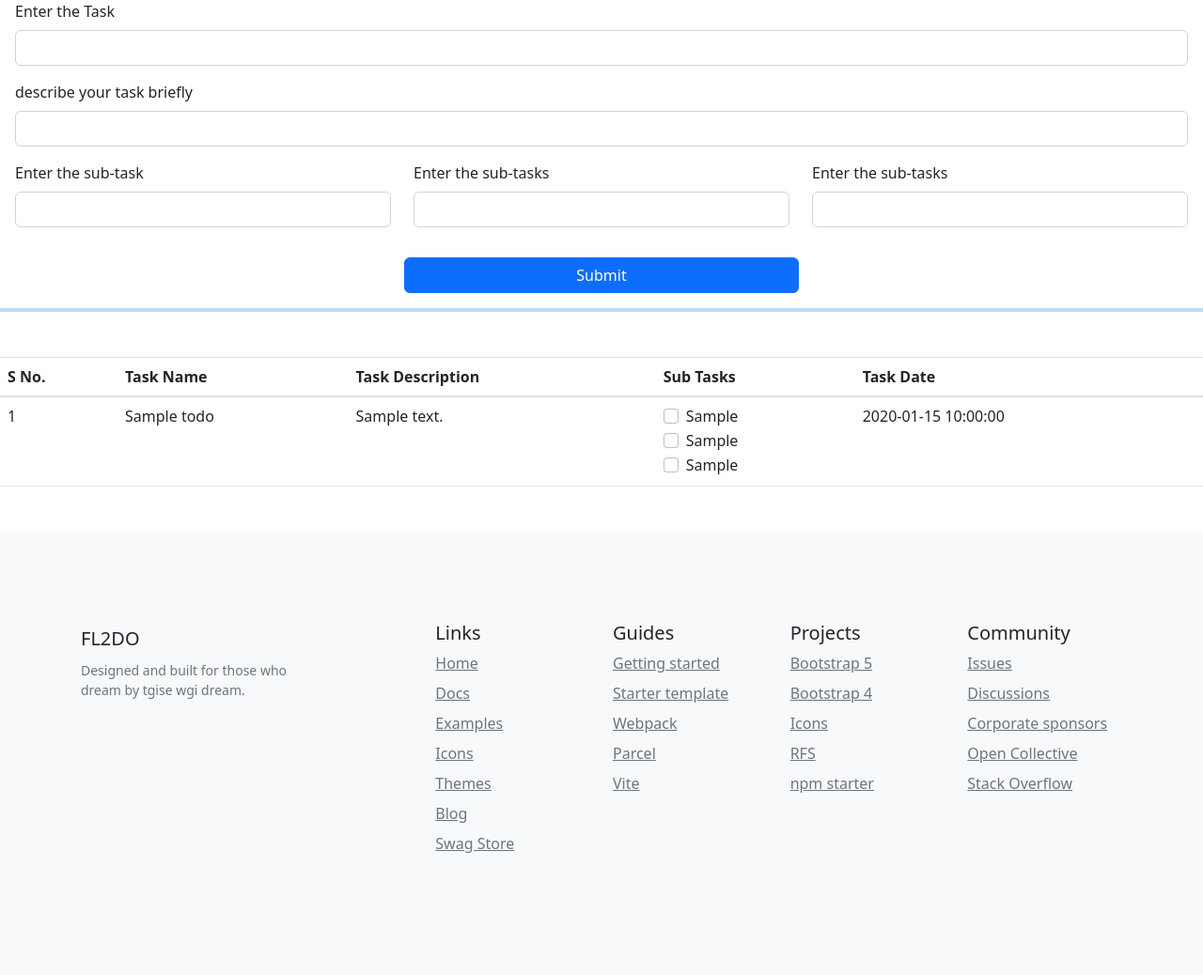
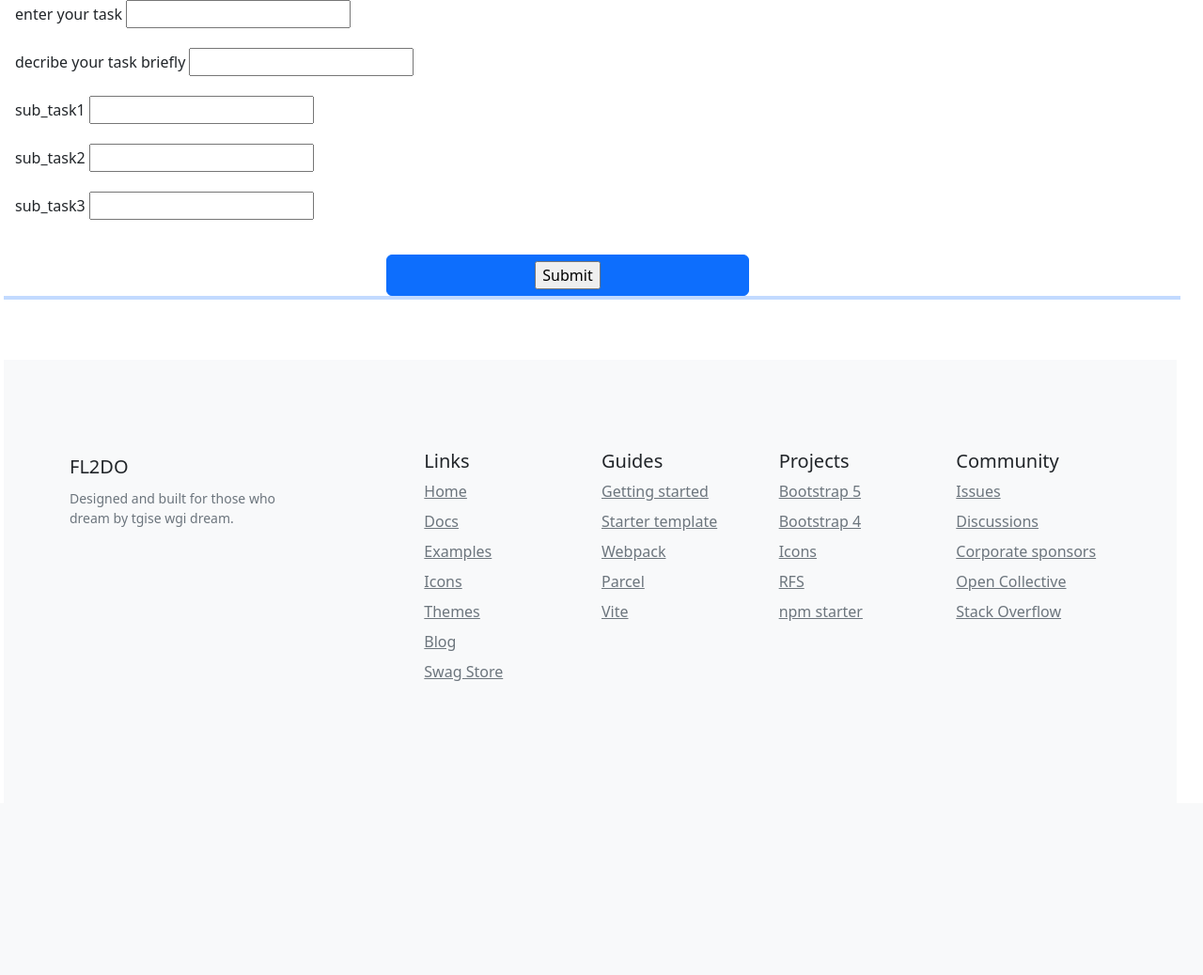
Before and after one commit to Vishakh2012/fl2do, a Flask app: template templates/index.html in a window 1280 px wide. Shown: the part 56-1094 px from the top of the page at 94% size. After the commit the page ends 781 px from the top, so only its background shows below. Run offline with Flask 3, Linux system fonts and the light colour scheme; the template is opened without the code that fills it: values that come from a table or form of the project are taken from there, others are empty; tables that the repository leaves empty hold one stand-in row (values such as "Sample post"); some libraries are stand-ins or nearby versions.

Commit message:
setting up a basic wtforms

```diff
--- a/app.py
+++ b/app.py
@@ -1,8 +1,8 @@
-
 from flask import Flask, render_template, request, redirect
 from flask_sqlalchemy import SQLAlchemy
 from datetime import datetime
 from flask_wtf import FlaskForm
+from wtforms import StringField,SubmitField
 
 
 db=SQLAlchemy()
@@ -11,6 +11,16 @@ app = Flask(__name__)
 app.config["SQLALCHEMY_DATABASE_URI"] = "sqlite:///fl2do.db"
 app.config["SQLALCHEMY_TRACK_MODIFICATIONS"] = False
 app.config['SECRET_KEY']= '6716c1c7a2a42caadadb169af7cc9df4'
+
+class task_form(FlaskForm):
+    task = StringField('enter your task')
+    task_desc =StringField('decribe your task briefly')
+    sub_task1 =StringField('sub_task1')
+    sub_task2 =StringField('sub_task2')
+    sub_task3 =StringField('sub_task3')
+    submit = SubmitField('Submit')
+
+
 
 with app.app_context():
     db.init_app(app)
@@ -25,31 +35,18 @@ class Todo(db.Model):
     declared_at = db.Column(db.DateTime, default=datetime.utcnow)
 
 
-@app.route("/")
-def show():
-    allTodo = Todo.query.all()
-    return render_template('index.html',allTodo = allTodo)
+
 
 @app.route("/update/", methods=["POST","GET"])
-def create_task():
-    if request.method == 'POST':
-        task_name = request.form["task_name"]
-        task_desc = request.form["task_desc"]
-        sub_task1 = request.form["sub_task1"]
-        sub_task2 = request.form["sub_task2"]
-        sub_task3 = request.form["sub_task3"]
+def task():
+    form = task_form()
+    if form.validate_on_submit():
+        return redirect("/success/")
+    return render_template("index.html", form = form)
 
-        todo = Todo(
-            task_name=task_name,
-            task_desc=task_desc,
-            sub_task1 = sub_task1,
-            sub_task2 = sub_task2,
-            sub_task3 = sub_task3
-            )
-        db.session.add(todo)
-        db.session.commit()
-    return redirect("/")
-
+@app.route("/success/")
+def success():
+    return render_template("success.html")
 
 if __name__ == "__main__":
-    app.run(debug=True)
+    app.run(debug=True,use_reloader = False)
--- a/templates/index.html
+++ b/templates/index.html
@@ -7,100 +7,54 @@
 {% endblock head %}
 {% block content %}
     <!-- form -->
-    <form class="mx-3" method="post" action="update/">
+    <form class="mx-3" method="post">
+      {{ form.csrf_token }}
         <!-- task name -->
         <div class="mb-3">
-            <label for="task"  class="form-label">Enter the Task</label>
-            <input type="text" name="task_name" class="form-control" id="task" aria-describedby="task_name">
+          {{ form.task.label }}
+          {{ form.task() }}
         </div>
         <!-- task description -->
         <div class="mb-3">
-            <label for="task_desc" class="form-label">describe your task briefly</label>
-            <input type="text" name="task_desc" class="form-control" id="task_desc" aria-describedby="task_desc">
+            {{ form.task_desc.label }}
+            {{ form.task_desc() }}
         </div>
         <!-- sub task entry -->
         <div class="row">
             <!-- sub task 1 -->
                 <div class="col">
                 <div class="mb-3">
-                    <label for="task" class="form-label">Enter the sub-task</label>
-                    <input type="text" name="sub_task1" class="form-control" id="st1" task" aria-describedby="task_name">
+                    {{ form.sub_task1.label }}
+                    {{ form.sub_task1() }}
                     </div>
                 </div>
-            <!-- sub task 2-->
+        <div class="row">
+            <!-- sub task 2 -->
                 <div class="col">
                 <div class="mb-3">
-                    <label for="task" class="form-label">Enter the sub-tasks</label>
-                    <input type="text" class="form-control" name="sub_task2" id="st2" aria-describedby="task_name">
+                    {{ form.sub_task2.label }}
+                    {{ form.sub_task2() }}
                     </div>
                 </div>
+        <div class="row">
             <!-- sub task 3 -->
                 <div class="col">
                 <div class="mb-3">
-                    <label for="task" class="form-label">Enter the sub-tasks</label>
-                    <input type="text" class="form-control" name="sub_task3" id="st3" aria-describedby="task_name">
+                    {{ form.sub_task3.label }}
+                    {{ form.sub_task3() }}
                     </div>
                 </div>
-            </div>
-            </div>
+
             <!-- submit button -->
         <div class="row justify-content-center">
             <div class="col"></div>
-            <button type="submit" class="mt-3 px-0 col btn btn-primary justify-align-center">Submit</button>
+            <button type="submit" class="mt-3 px-0 col btn btn-primary justify-align-center">{{ form.submit() }}</button>
             <div class="col"></div>
         </div>
     </form>
     <hr class="border border-primary border-2 opacity-25">
     <!-- to-do list table -->
-    <table class="table table-hover mt-5">
-        <thead>
-            <!-- table heading -->
-          <tr>
-            <th scope="col">S No.</th>
-            <th scope="col">Task Name</th>
-            <th scope="col">Task Description</th>
-            <th scope="col">Sub Tasks</th>
-            <th scope="col">Task Date</th>
-          </tr>
-        </thead>
-        <tbody>
-            {% for task in allTodo  %}
-            <tr>
-              <td>{{loop.index}}</td>
-              <td>{{task.task_name}}</td>
-              <td>{{task.task_desc}}</td>
-              <!-- sub task cell for the row -->
-              <td>
-                <form action="/delete" method="post" id = "x">
 
-                  <div class="form-check">
-                    <input class="form-check-input" type="checkbox" name={{task.sub_task1}} value= 1 id="flexCheckDefault">
-                    <label class="form-check-label" for="flexCheckDefault">
-                      {{task.sub_task1}}
-                    </label>
-                  </div>
-                  <div class="form-check">
-                    <input class="form-check-input" type="checkbox" name={{task.sub_task2}} value= 2 id="flexCheckDefault">
-                    <label class="form-check-label" for="flexCheckDefault">
-                      {{task.sub_task2}}
-                    </label>
-                  </div>
-                  <div class="form-check">
-                    <input class="form-check-input" type="checkbox" name={{task.sub_task3}} value= 3 id="flexCheckDefault">
-                    <label class="form-check-label" for="flexCheckDefault">
-                      {{task.sub_task3}}
-                    </label>
-                </form>
-                  </div>
-              </td>
-
-              <td>{{task.declared_at}}</td>
-
-
-            </tr>
-        {% endfor %}
-        </tbody>
-      </table>
 {% endblock content %}
 {% block footer %}
     {{super()}}
```
Also changed, not shown: templates/success.html (added, +18 -0 lines), templates/table.html (added, +13 -0 lines).
